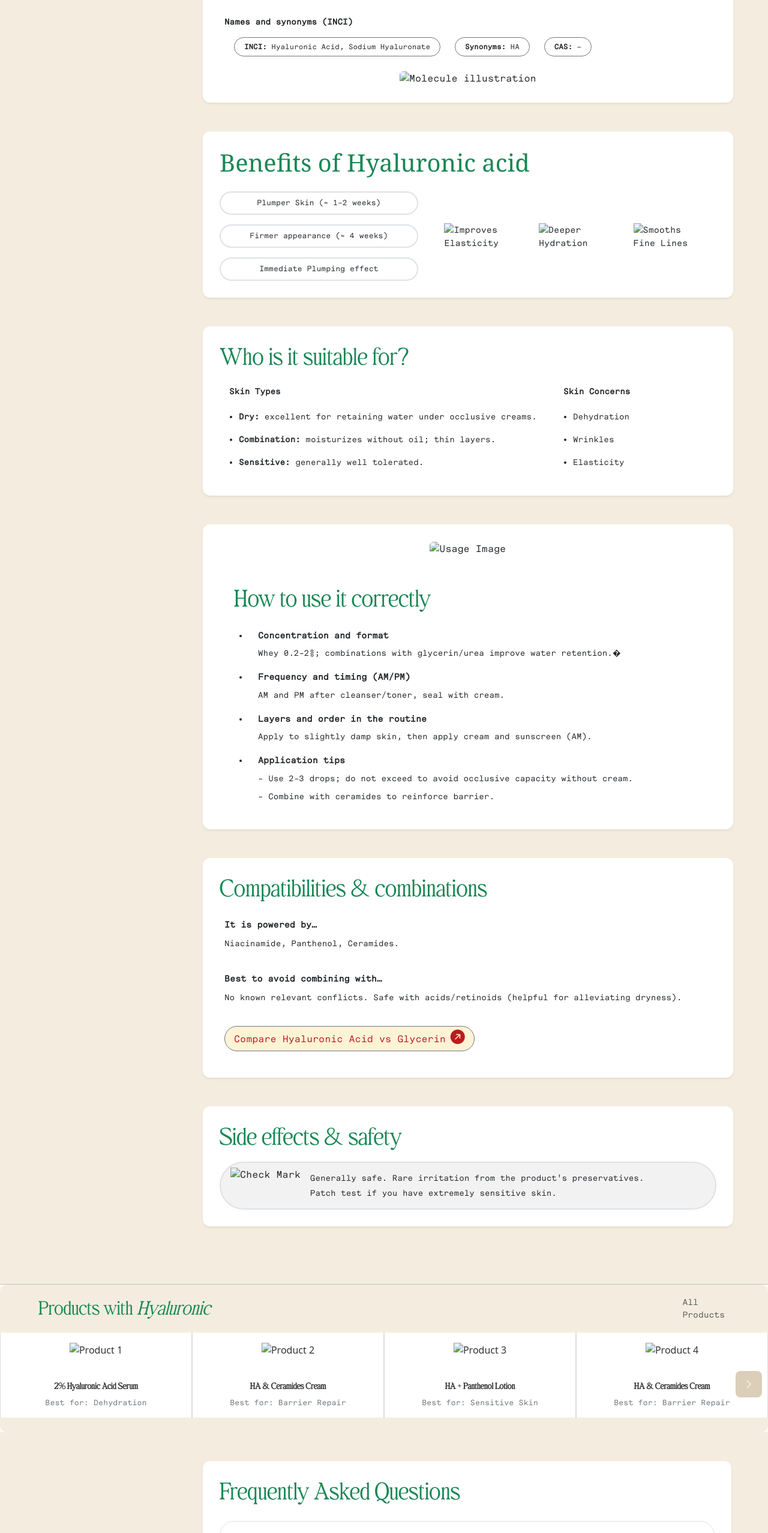
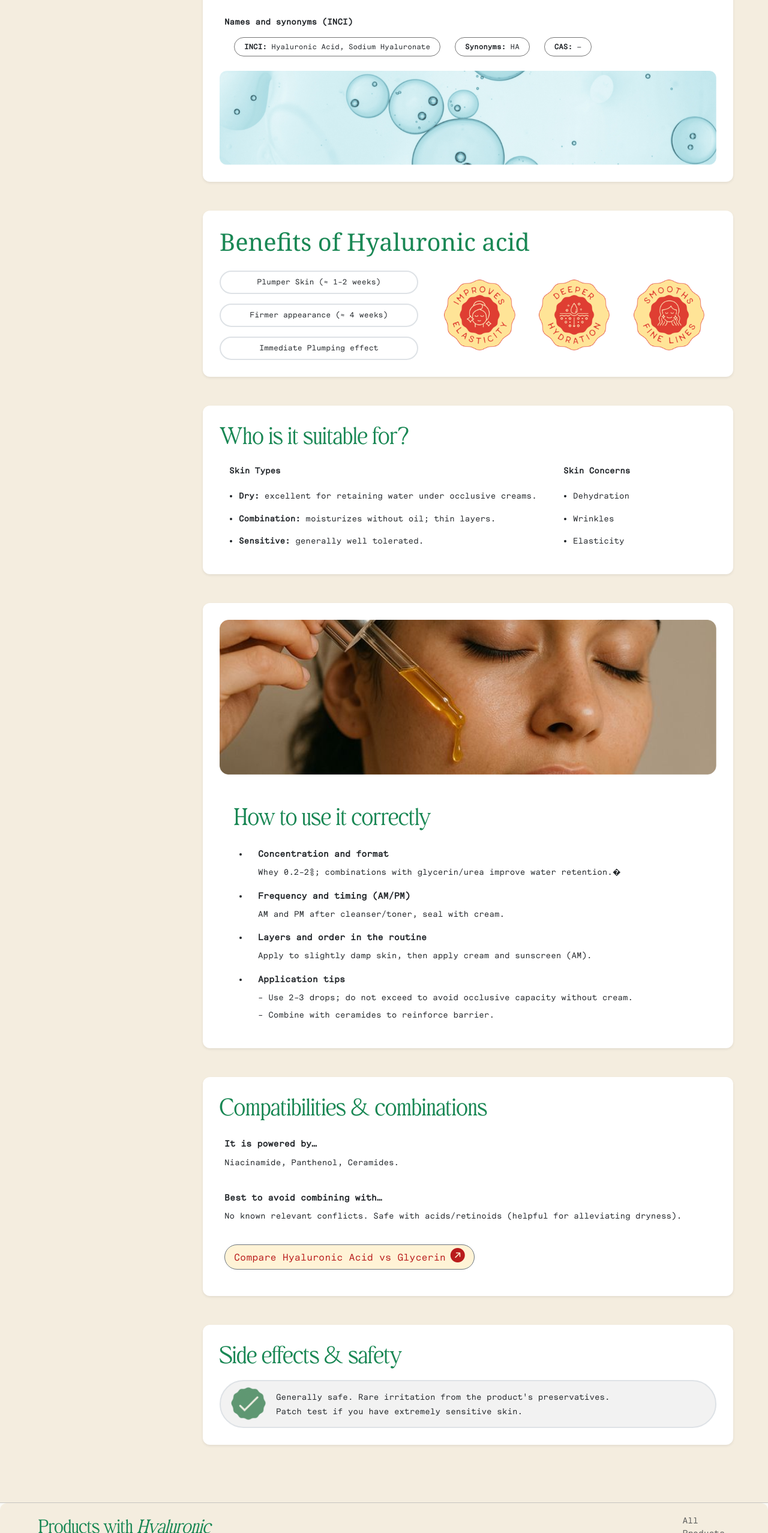
Before and after one commit to adi0967/Glossary, a plain HTML site: page index.html in a window 1280 px wide. Shown: the part 945-3500 px from the top of the page at 60% size. Drawn offline with nearby package versions, Linux system fonts and the light colour scheme; the site is published under a folder, as on GitHub Pages, so addresses that start at the root find nothing.

Commit message:
Update index.html

```diff
--- a/index.html
+++ b/index.html
@@ -153,7 +153,7 @@
                         </div>
 
                         <div class="text-center mt-4">
-                            <img src="/assets/img/Clip path frame.png" alt="Molecule illustration"
+                            <img src="assets/img/Clip path frame.png" alt="Molecule illustration"
                                 class="img-fluid rounded molecule-img">
                         </div>
                     </div>
@@ -183,10 +183,10 @@
                             <!-- Right: Icons -->
                             <div
                                 class="benefits-icon-row col-md-7 d-flex justify-content-around align-items-center flex-wrap gap-0 mt-4 mt-md-0">
-                                <img src="/assets/img/IMPROVE ELASTICITY.png" alt="Improves Elasticity"
+                                <img src="assets/img/IMPROVE ELASTICITY.png" alt="Improves Elasticity"
                                     class="img-fluid">
-                                <img src="/assets/img/DEEPER HYDRATION.png" alt="Deeper Hydration" class="img-fluid">
-                                <img src="/assets/img/SMOOTH FINE LINES.png" alt="Smooths Fine Lines" class="img-fluid">
+                                <img src="assets/img/DEEPER HYDRATION.png" alt="Deeper Hydration" class="img-fluid">
+                                <img src="assets/img/SMOOTH FINE LINES.png" alt="Smooths Fine Lines" class="img-fluid">
                             </div>
                         </div>
                     </div>
@@ -223,7 +223,7 @@
                 <div class="card mb-5 shadow-sm" id="correct-usage-card">
                     <div class="card-body">
                         <div class="text-center mt-0">
-                            <img src="/assets/img/How2Use.png" alt="Usage Image" class="img-fluid rounded">
+                            <img src="assets/img/How2Use.png" alt="Usage Image" class="img-fluid rounded">
                         </div>
 
                         <h5 class="card-title fw-bold text-success pt-5 ps-4">
@@ -298,7 +298,7 @@
 
                         <div
                             class="safety-content d-flex align-items-center px-3 py-2 mt-3 rounded-pill border border-2">
-                            <img src="/assets/img/checkMark.png" alt="Check Mark" class="me-3">
+                            <img src="assets/img/checkMark.png" alt="Check Mark" class="me-3">
                             <div>
                                 <p class="mb-1">Generally safe. Rare irritation from the product's preservatives.</p>
                                 <p class="mb-0">Patch test if you have extremely sensitive skin.</p>
@@ -329,37 +329,37 @@
             <div class="carousel-track-container">
                 <div class="carousel-track">
                     <div class="product-card">
-                        <img src="/assets/img/p1.png" alt="Product 1" />
+                        <img src="assets/img/p1.png" alt="Product 1" />
                         <h6 class="behindtheninty">2% Hyaluronic Acid Serum</h6>
                         <p class="messina">Best for: Dehydration</p>
                     </div>
                     <div class="product-card">
-                        <img src="/assets/img/p2.png" alt="Product 2" />
+                        <img src="assets/img/p2.png" alt="Product 2" />
                         <h6 class="behindtheninty">HA & Ceramides Cream</h6>
                         <p class="messina">Best for: Barrier Repair</p>
                     </div>
                     <div class="product-card">
-                        <img src="/assets/img/p3.png" alt="Product 3" />
+                        <img src="assets/img/p3.png" alt="Product 3" />
                         <h6 class="behindtheninty">HA + Panthenol Lotion</h6>
                         <p class="messina">Best for: Sensitive Skin</p>
                     </div>
                     <div class="product-card">
-                        <img src="/assets/img/p1.png" alt="Product 4" />
+                        <img src="assets/img/p1.png" alt="Product 4" />
                         <h6 class="behindtheninty">HA & Ceramides Cream</h6>
                         <p class="messina">Best for: Barrier Repair</p>
                     </div>
                     <div class="product-card">
-                        <img src="/assets/img/p2.png" alt="Product 5" />
+                        <img src="assets/img/p2.png" alt="Product 5" />
                         <h6 class="behindtheninty">HA + Panthenol Lotion</h6>
                         <p class="messina">Best for: Sensitive Skin</p>
                     </div>
                     <div class="product-card">
-                        <img src="/assets/img/p3.png" alt="Product 6" />
+                        <img src="assets/img/p3.png" alt="Product 6" />
                         <h6 class="behindtheninty">HA + Panthenol Lotion</h6>
                         <p class="messina">Best for: Sensitive Skin</p>
                     </div>
                     <div class="product-card">
-                        <img src="/assets/img/p1.png" alt="Product 7" />
+                        <img src="assets/img/p1.png" alt="Product 7" />
                         <h6 class="behindtheninty">HA & Ceramides Cream</h6>
                         <p class="messina">Best for: Barrier Repair</p>
                     </div>
@@ -442,7 +442,7 @@
     <footer class="footer py-2 messina">
         <div class="container d-flex justify-content-between align-items-center py-2">
             <div>
-                <img src="/assets/img/TSA_Logo.png" alt="The Spanish Alchemist Logo" class="footer-logo">
+                <img src="assets/img/TSA_Logo.png" alt="The Spanish Alchemist Logo" class="footer-logo">
             </div>
             <div class="d-flex align-items-center">
                 <span class="pe-4 fs-6"><i class="bi bi-envelope pe-2"></i>thespanishalchemist@gmail.com</span>
```
